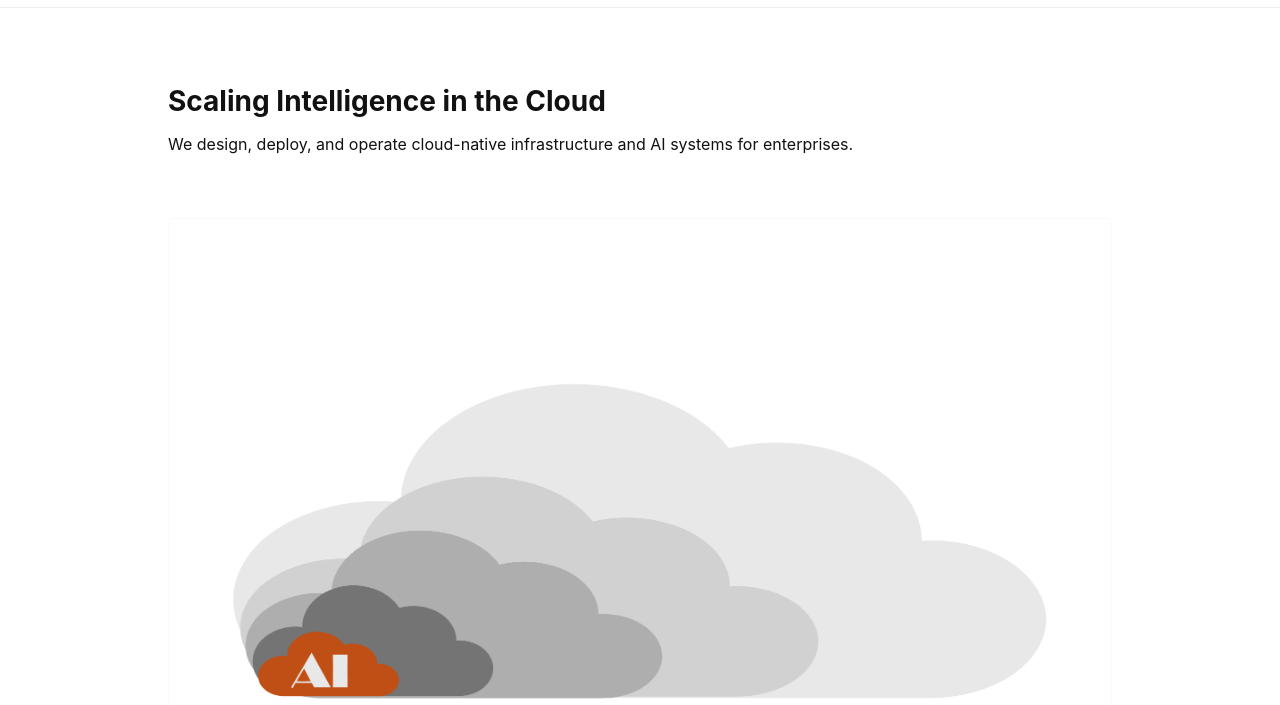
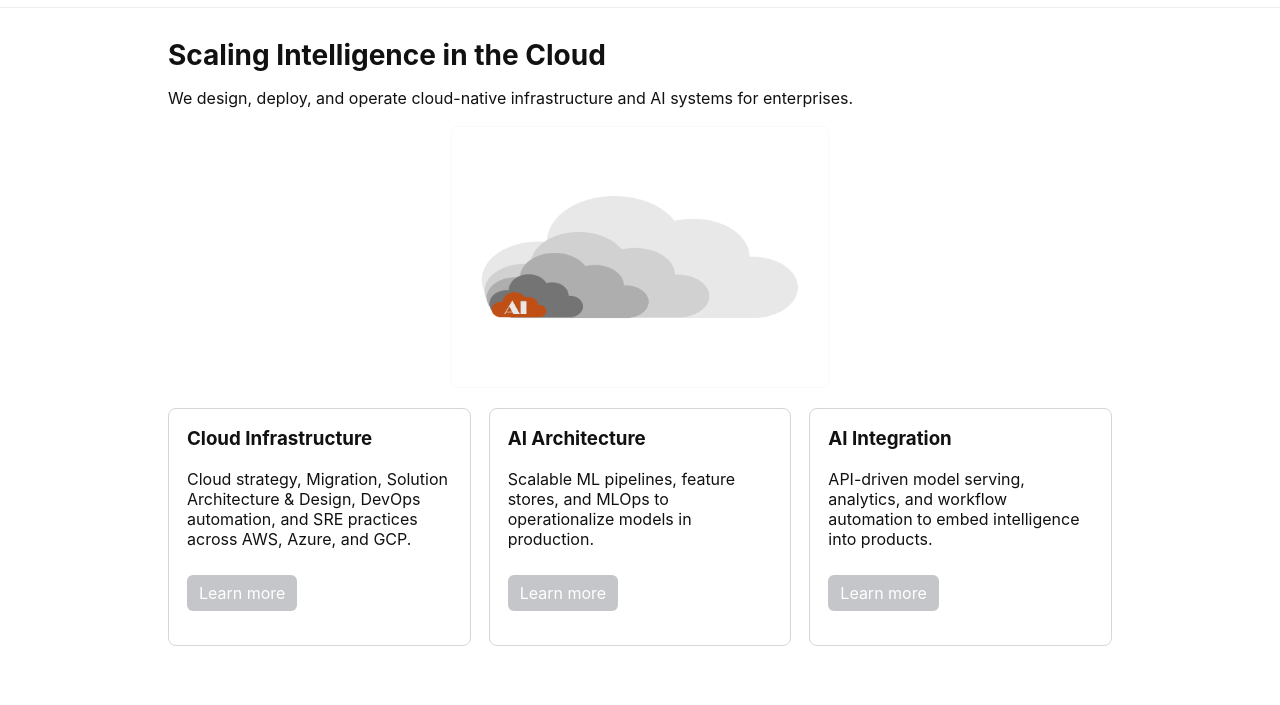
Before and after one commit to raveensepuri/slewsit, a plain HTML site: page index.html in a window 1280 px wide. Shown: the part 95-800 px from the top of the page. Drawn offline with Linux system fonts and the light colour scheme.

Commit message:
Image corrections

```diff
--- a/css/style.css
+++ b/css/style.css
@@ -80,13 +80,14 @@ nav a:hover {
   display: block;
 }
 
-.hero{padding:48px 0}
+.hero{padding:2px 0}
 .hero h2{margin:0 0 10px;font-size:28px}
 .cards{display:flex;gap:18px;margin-top:20px}
 .card{flex:1;padding:18px;border:1px solid #d6d6d6;border-radius:8px}
 .card h3{margin-top:0}
 .btn{display:inline-block;margin-top:10px;padding:8px 12px;background:var(--accent);color:white;text-decoration:none;border-radius:6px}
 .diagram img{max-width:100%;height:auto;border:1px solid #fafafa;padding:8px;border-radius:6px;background:#fff}
+.diagram2 img{max-width:40%;height:fit-content;border:1px solid #fafafa;padding:8px;border-radius:6px;background:#fff;display: block;margin: 0 auto;}
 .caption{color:var(--muted);font-size:14px}
 .site-footer{border-top:1px solid #eee;margin-top:40px;padding:20px 0;text-align:center;color:var(--muted)}
 .contact-form{max-width:640px;display:flex;flex-direction:column;gap:12px}
--- a/index.html
+++ b/index.html
@@ -36,8 +36,8 @@
       <p>We design, deploy, and operate cloud-native infrastructure and AI systems for enterprises.</p>
     </section>
 
-    <section class="diagram">
-      <img src="../images/Scaling_Intelligently.png" alt="Scaling Intelligently diagram">
+    <section class="diagram2">
+      <img src="images/Scaling_Intelligently.png" alt="Scaling Intelligently diagram">
     </section>
 
     <section class="cards">
```
